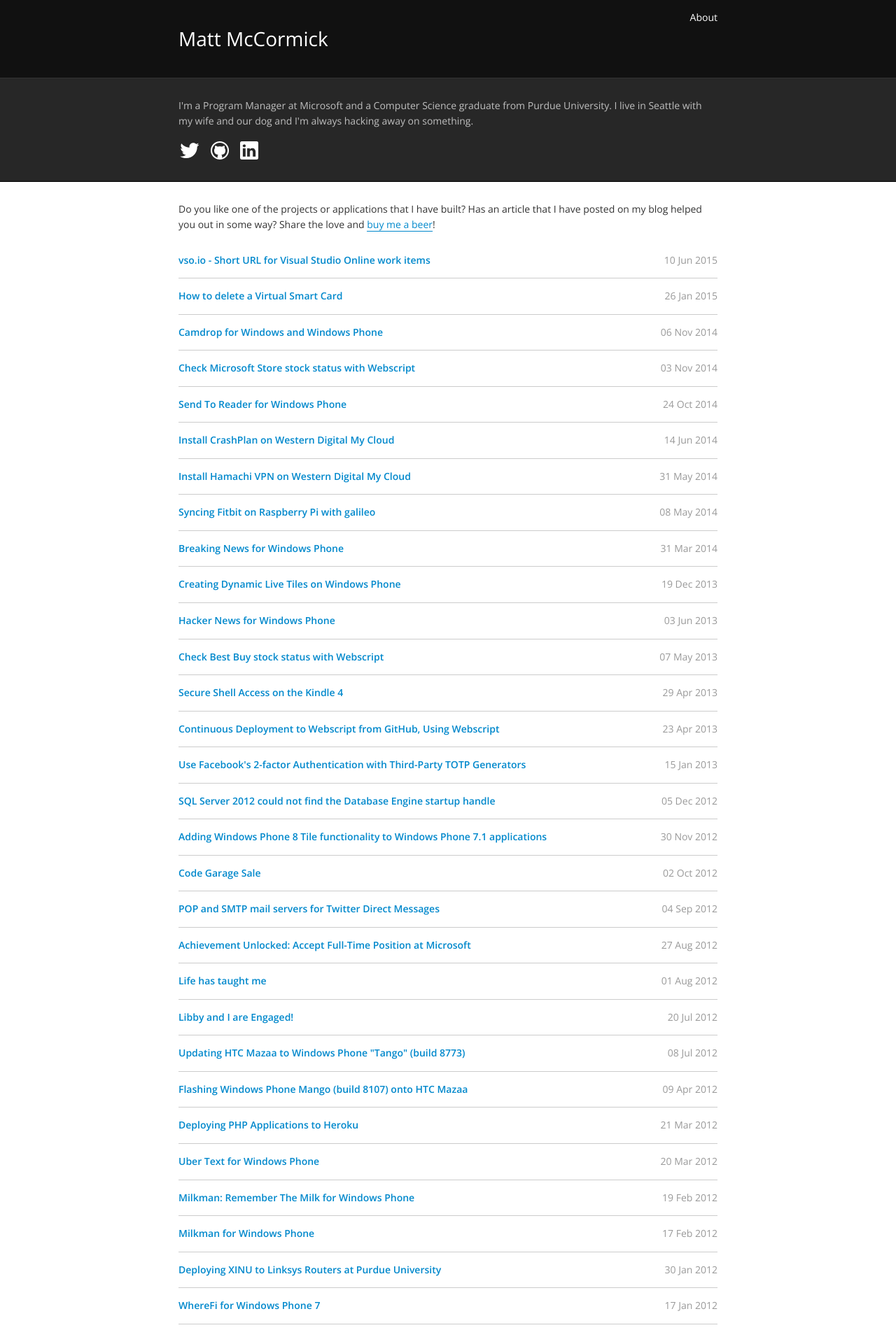
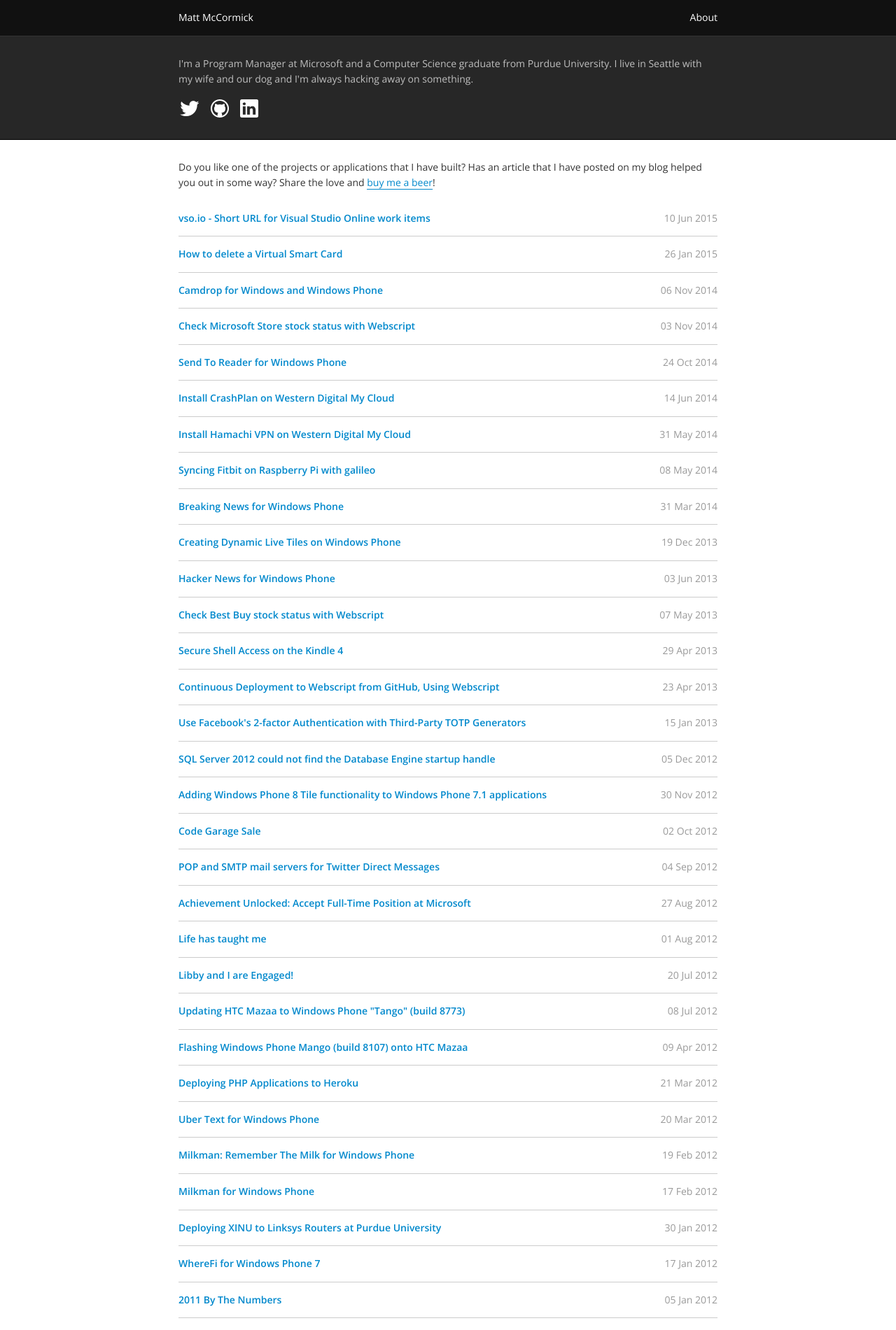
Before and after one commit to mbmccormick/mbmccormick.github.io, a Jekyll site: the page built from index.md, in a window 1280 px wide. Shown: the top 1901 px of the page at 70% size. Built offline with Jekyll 4.4.1, drawn with Linux system fonts in a browser that asks for light colours.

Commit message:
Fixing bug with H1 styling for better SEO.

```diff
--- a/_layouts/default.html
+++ b/_layouts/default.html
@@ -42,7 +42,7 @@
         <header role="banner">
             <div class="content">
                 <a href="/about" role="link">About</a>
-                <h1>
+                <h1 class="head">
                     <a href="/">{{ site.title }}</a>
                 </h1>
             </div>
--- a/css/style.css
+++ b/css/style.css
@@ -42,7 +42,7 @@
     margin: 0.67em 0;
 }
 
-h1 a {
+h1.head {
     font-size: 100%;
     font-weight: normal;
     margin: 0;
```
